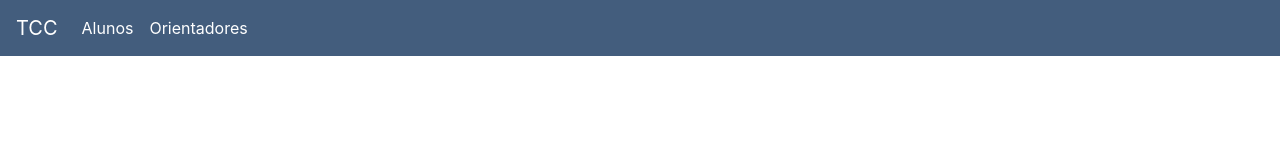
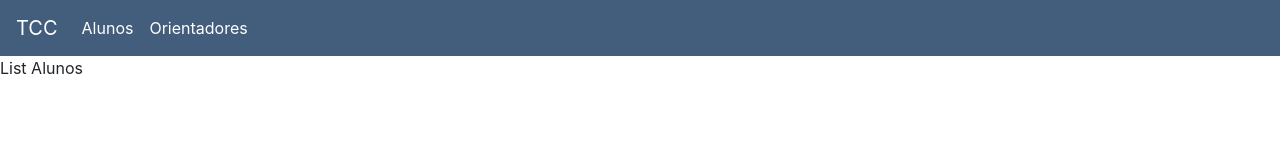
Before and after one commit to romulogomes/tcc_typescript, a React (Create React App) app: page /aluno in a window 1280 px wide. Shown: the top 160 px of the page. Built offline with nearby package versions, Linux system fonts and the light colour scheme.

Commit message:
Add ListAlunos

```diff
--- a/src/App.tsx
+++ b/src/App.tsx
@@ -3,6 +3,7 @@ import './App.css';
 import { BrowserRouter as Router, Route } from 'react-router-dom'
 import Header from './components/Header';
 import ListOrientadores from './components/orientadores/List';
+import ListAlunos from './components/alunos/List';
 
 class App extends Component {
   render() {
@@ -10,7 +11,7 @@ class App extends Component {
       <Router>
         <div className="App">
           <Header />
-
+          <Route path="/aluno"            exact={true} component={ListAlunos} />
           <Route path="/orientador"       exact={true} component={ListOrientadores} />
         </div>
       </Router>
--- /dev/null
+++ b/src/components/alunos/List.tsx
@@ -0,0 +1,14 @@
+import * as React from 'react';
+
+export interface ListAlunosProps {
+}
+
+export default class ListAlunos extends React.Component<ListAlunosProps, any> {
+  public render() {
+    return (
+      <div>
+        List Alunos
+      </div>
+    );
+  }
+}
```
Also changed, not shown: src/components/Table.tsx (indentation only).
